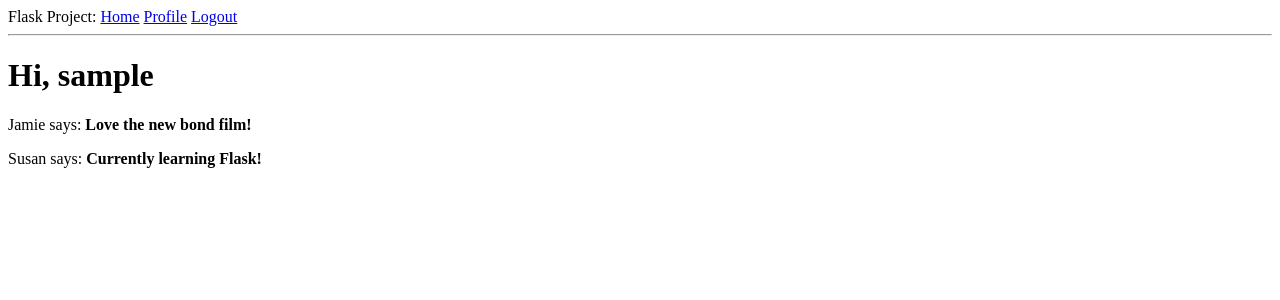
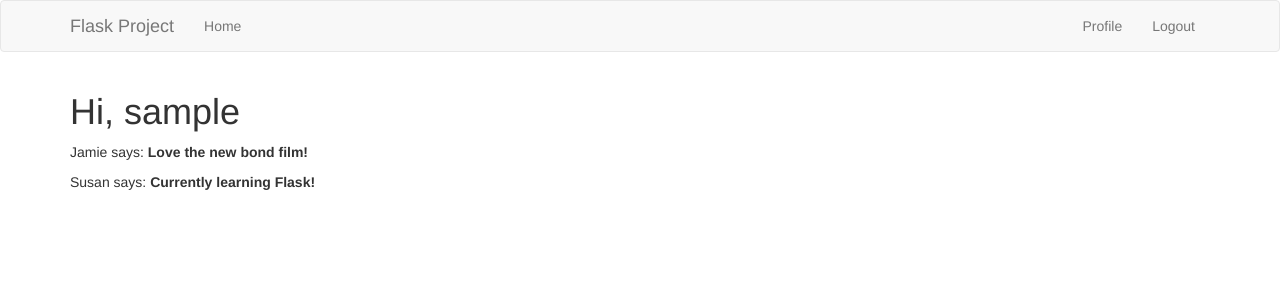
Before and after one commit to Stephen00/Learn-Flask, a Flask app: page / in a window 1280 px wide. Shown: the top 300 px of the page. Run offline with Flask 2, Linux system fonts and the light colour scheme; the visitor is signed in with stand-in values (Sample User, id 1); data comes from the database, SQL or seed files in the repository; parts of the project's set-up code (start-up, migrations or seed data) failed here and were passed over; some libraries are stand-ins or nearby versions.

Commit message:
added flask-bootstrap to app and implemented navbar

```diff
--- a/app/__init__.py
+++ b/app/__init__.py
@@ -6,6 +6,8 @@ from flask import Flask
 from flask_login import LoginManager
 from flask_migrate import Migrate
 from flask_sqlalchemy import SQLAlchemy
+from flask_bootstrap import Bootstrap
+
 
 from config import Config
 
@@ -15,6 +17,7 @@ db = SQLAlchemy(app)
 migrate = Migrate(app, db)
 login = LoginManager(app)
 login.login_view = 'login'
+bootstrap = Bootstrap(app)
 
 from app import routes, models, errors
 
--- a/app/templates/404.html
+++ b/app/templates/404.html
@@ -1,6 +1,6 @@
 {% extends "base.html" %}
 
-{% block content %}
-    <h1>File not Found</h1>
+{% block app_content %}
+    <h1>File or Address not Found</h1>
     <p><a href="{{ url_for('index') }}">Back</a></p>
 {% endblock %}
--- a/app/templates/500.html
+++ b/app/templates/500.html
@@ -1,6 +1,6 @@
 {% extends "base.html" %}
 
-{% block content %}
+{% block app_content %}
     <h1>An unexpected error has occurred</h1>
     <p> The administrator has been notified. Sorry for the inconvenience!</p>
     <p><a href="{{ url_for('index') }}">Back</a></p>
--- a/app/templates/base.html
+++ b/app/templates/base.html
@@ -1,31 +1,50 @@
-<html>
-<head>
+{% extends 'bootstrap/base.html' %}
+
+{% block title %}
     {% if title %}
-        <title>{{ title }} - Flask Project</title>
+        {{ title }} - Flask Project {% else %} Welcome to my Flask Project
+    {% endif %}
+{% endblock %}
+
+{% block navbar %}
+    <nav class="navbar navbar-default">
+        <div class="container">
+            <div class="navbar-header">
+                <button type="button" class="navbar-toggle collapsed" data-toggle="collapse" data-target="#navbar-toggle" aria-expanded="false">
+                    <span class="sr-only">Toggle navigation</span>
+                    <span class="icon-bar"></span>
+                    <span class="icon-bar"></span>
+                    <span class="icon-bar"></span>
+                </button>
+                <a class="navbar-brand" href="{{ url_for('index') }}">Flask Project</a>
+            </div>
+            <div class="collapse navbar-collapse" id="navbar-toggle">
+                <ul class="nav navbar-nav">
+                    <li><a href="{{ url_for('index') }}">Home</a></li>
+                </ul>
+                <ul class="nav navbar-nav navbar-right">
+                    {% if current_user.is_anonymous %}
+                    <li><a href="{{ url_for('login') }}">Login</a></li>
                     {% else %}
-        <title>Welcome to my Flask Project</title>
+                    <li><a href="{{ url_for('user', username=current_user.username) }}">Profile</a></li>
+                    <li><a href="{{ url_for('logout') }}">Logout</a></li>
                     {% endif %}
-</head>
-<body>
-<div>Flask Project:
-    <a href="{{ url_for('index') }}">Home</a>
-    {% if current_user.is_authenticated %}
-        <a href="{{ url_for('user', username=current_user.username) }}">Profile</a>
-        <a href="{{ url_for('logout') }}">Logout</a>
-    {% else %}
-        <a href="{{ url_for('login') }}">Login</a>
-    {% endif %}
+                </ul>
             </div>
-<hr>
+        </div>
+    </nav>
+{% endblock %}
+
+{% block content %}
+    <div class="container">
         {% with messages = get_flashed_messages() %}
             {% if messages %}
-        <ul>
                {% for message in messages %}
-                <li>{{ message }}</li>
+                   <div class="alert alert-info" role="alert">{{ message }}</div>
                 {% endfor %}
-        </ul>
             {% endif %}
         {% endwith %}
-{% block content %}{% endblock %}
-</body>
-</html>
+
+    {% block app_content %}{% endblock %}
+    </div>
+{% endblock %}
--- a/app/templates/edit_profile.html
+++ b/app/templates/edit_profile.html
@@ -1,6 +1,6 @@
 {% extends "base.html" %}
 
-{% block content %}
+{% block app_content %}
     <h1>Edit Profile</h1>
     <form action="" method="post">
         {{ form.hidden_tag() }}
--- a/app/templates/index.html
+++ b/app/templates/index.html
@@ -1,6 +1,6 @@
 {% extends "base.html" %}
 
-{% block content %}
+{% block app_content %}
     <h1> Hi, {{ current_user.username }}</h1>
     {% for post in posts %}
         <div><p> {{ post.author.username }} says: <b>{{ post.body }}</b></p></div>
--- a/app/templates/login.html
+++ b/app/templates/login.html
@@ -1,6 +1,6 @@
 {% extends "base.html" %}
 
-{% block content %}
+{% block app_content %}
     <h1> Sign In</h1>
     <form action="" method="post" novalidate>
         {{ form.hidden_tag() }}
--- a/app/templates/register.html
+++ b/app/templates/register.html
@@ -1,6 +1,6 @@
 {% extends "base.html" %}
 
-{% block content %}
+{% block app_content %}
     <h1>Register</h1>
     <form action="" method="post">
         {{ form.hidden_tag() }}
--- a/app/templates/user.html
+++ b/app/templates/user.html
@@ -1,6 +1,6 @@
 {% extends "base.html" %}
 
-{% block content %}
+{% block app_content %}
     <table>
         <tr valign="top">
             <td><img src="{{ user.avatar(128) }}"></td>
```
Lines whose indentation alone changed are shown as unchanged.
